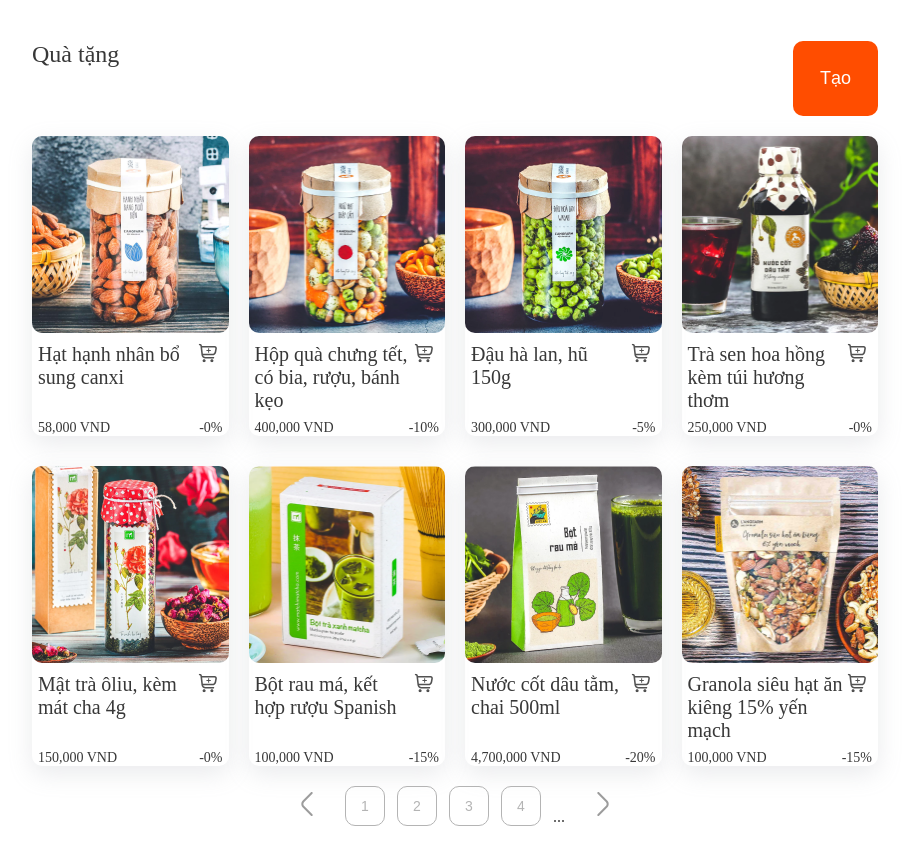
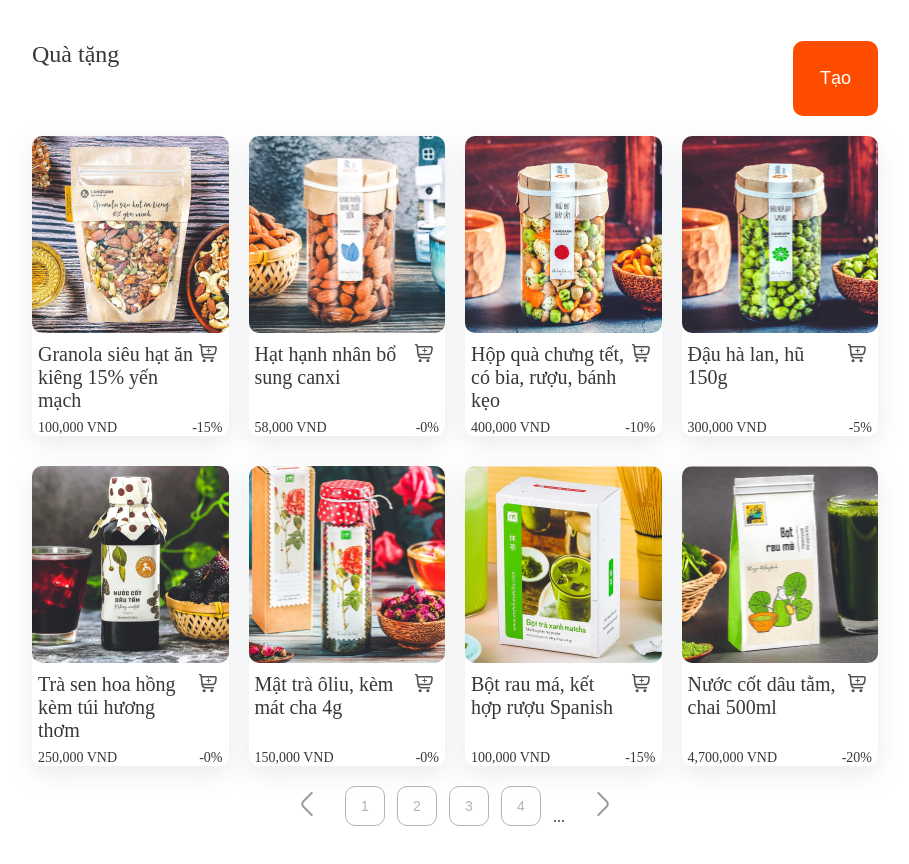
Before and after one commit to khoatranpc/CIJS98, a React (Vite) app in the folder Pratice/gift/: page / in a window 1280 px wide. Shown: the part 640-1504 px from the top of the page, without its empty margins (185-1094 px from the left). Built offline with nearby package versions, Linux system fonts and the light colour scheme.

Commit message:
lesson 9

```diff
--- a/Pratice/gift/src/App.jsx
+++ b/Pratice/gift/src/App.jsx
@@ -73,11 +73,9 @@ function App() {
         </div>
         <div className="listGift">
           {
-            store.listGift.sort((a, b) => {
-              return - new Date(a.createdAt).getTime() + new Date(b.createdAt).getTime()
-            }).map((item, idx) => {
+            store.listGift.map((item, idx) => {
               return <div key={item.id} class={`div${idx + 1}`}>
-                <GiftItem gift={item} />
+                <GiftItem gift={item} index={idx} />
               </div>
             })
           }
--- a/Pratice/gift/src/components/GiftItem/index.jsx
+++ b/Pratice/gift/src/components/GiftItem/index.jsx
@@ -12,6 +12,7 @@ const GiftItem = (props) => {
     if (modal.open) {
         viewModal = <Modal
             gift={modal.data}
+            index={props.index}
             onClose={(e) => {
                 e.stopPropagation();
                 setModal({
--- a/Pratice/gift/src/components/Modal/index.jsx
+++ b/Pratice/gift/src/components/Modal/index.jsx
@@ -1,9 +1,10 @@
-import React from 'react';
+import React, { useContext } from 'react';
 import IconTrash from '../../Icons/IconTrash';
 import IconClose from '../../Icons/IconClose';
 import IconUnRate from '../../Icons/IconUnRate';
 import IconRateFull from '../../Icons/IconRateFull';
 import IconArrowDown from '../../Icons/IconArrowDown';
+import { Store } from '../../Store';
 import './styles.css';
 
 const getRating = {
@@ -44,11 +45,15 @@ const getRating = {
     </div>,
 }
 const Modal = (props) => {
+    const store = useContext(Store);
     return (
         <div className="modalGift">
             <div className="content">
                 <div className="topModal">
-                    <button className='btnDeleteGift'><IconTrash /></button>
+                    <button className='btnDeleteGift' onClick={() => {
+                        store.listGift.splice(props.index, 1);
+                        store.setListGift([...store.listGift]);
+                    }}><IconTrash /></button>
                     <button className='btnCloseModal' onClick={props.onClose}><IconClose /></button>
                 </div>
                 <div className="bodyModal">
```
Also changed, not shown: Pratice/gift/note.txt.
